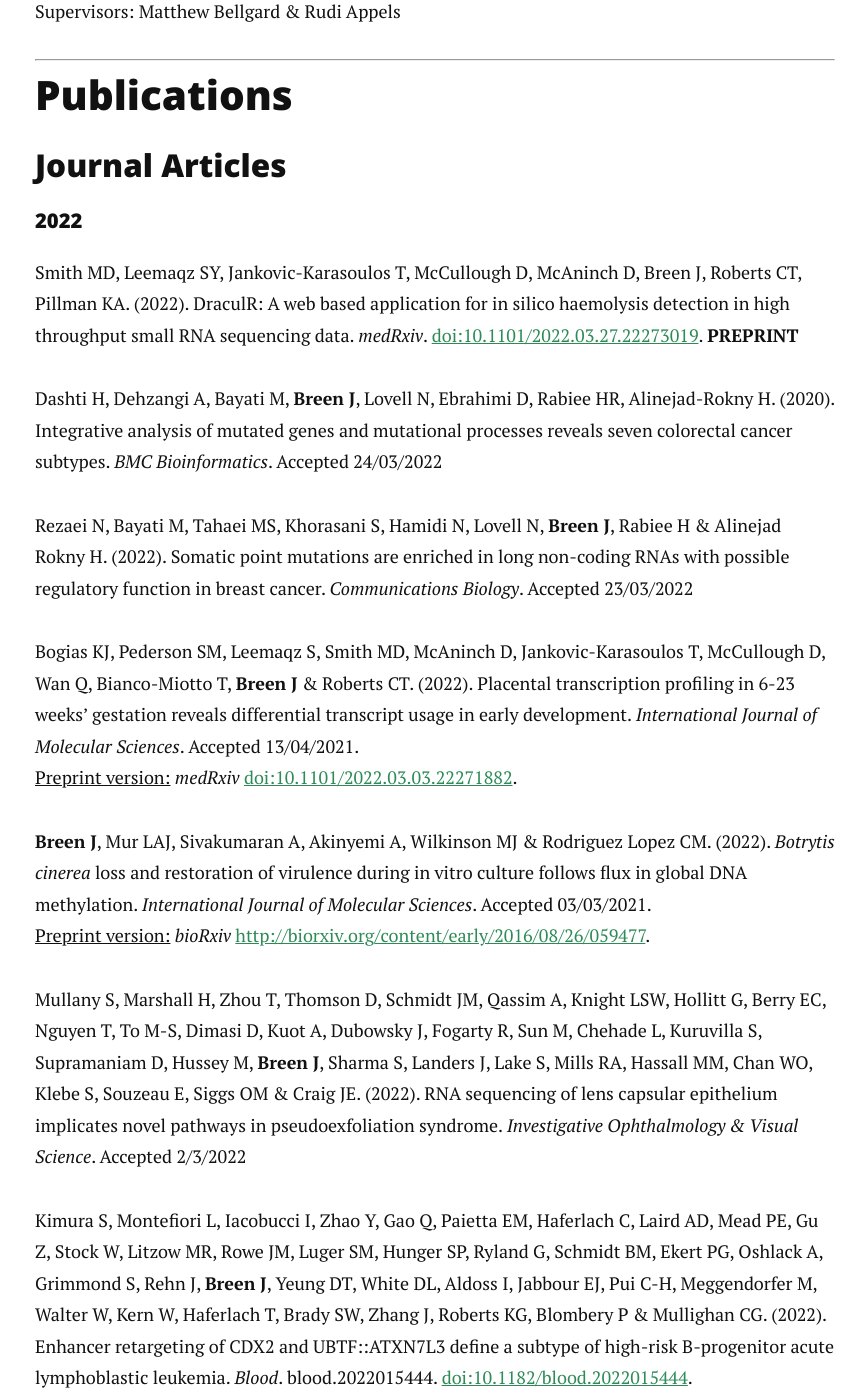
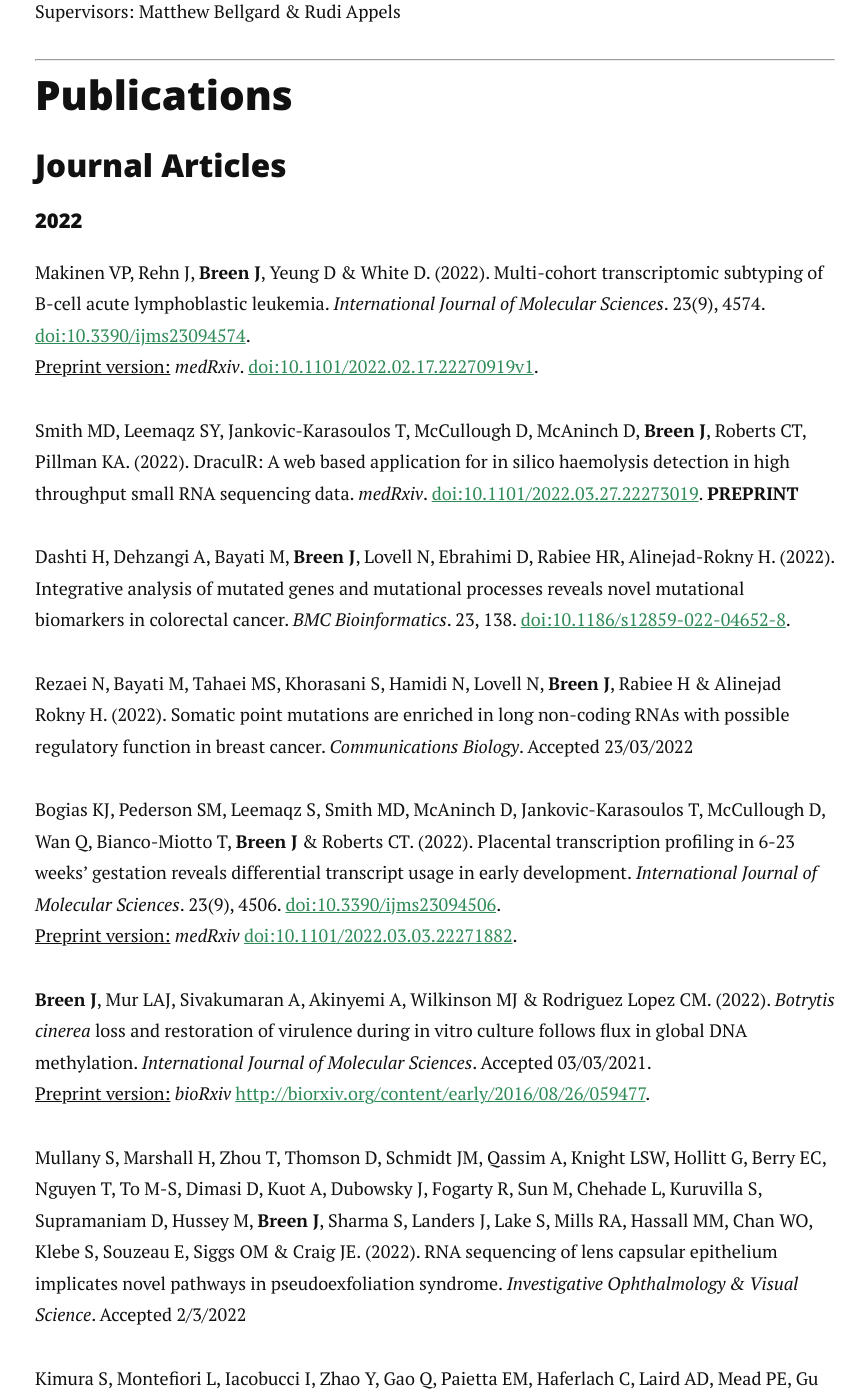
Before and after one commit to jimmybgammyknee/jimmybgammyknee.github.io, a Jekyll site: the page built from cv.md, in a window 1280 px wide and 1400 px high, scrolled down 1726 px. Shown: the whole window, without its empty margins (205-1071 px from the left). Built offline with Jekyll 4.4.1, drawn with Linux system fonts in a browser that asks for light colours; nearby versions of some CDN libraries; some of the changed text lies outside the part shown.

Commit message:
Update cv.md

```diff
--- a/cv.md
+++ b/cv.md
@@ -64,13 +64,16 @@ Supervisors: Matthew Bellgard & Rudi Appels <br>
 
 #### 2022
 
-Smith MD, Leemaqz SY, Jankovic-Karasoulos T, McCullough D, McAninch D, Breen J, Roberts CT, Pillman KA. (2022). DraculR: A web based application for in silico haemolysis detection in high throughput small RNA sequencing data. _medRxiv_. [doi:10.1101/2022.03.27.22273019](https://doi.org/10.1101/2022.03.27.22273019). **PREPRINT**
+Makinen VP, Rehn J, **Breen J**, Yeung D & White D. (2022). Multi-cohort transcriptomic subtyping of B-cell acute lymphoblastic leukemia. _International Journal of Molecular Sciences_. 23(9), 4574. [doi:10.3390/ijms23094574](https://doi.org/10.3390/ijms23094574).
+<u>Preprint version:</u> _medRxiv_. [doi:10.1101/2022.02.17.22270919v1](https://www.medrxiv.org/content/10.1101/2022.02.17.22270919v1).
 
-Dashti H, Dehzangi A, Bayati M, **Breen J**, Lovell N, Ebrahimi D, Rabiee HR, Alinejad-Rokny H. (2020). Integrative analysis of mutated genes and mutational processes reveals seven colorectal cancer subtypes. _BMC Bioinformatics_. Accepted 24/03/2022
+Smith MD, Leemaqz SY, Jankovic-Karasoulos T, McCullough D, McAninch D, **Breen J**, Roberts CT, Pillman KA. (2022). DraculR: A web based application for in silico haemolysis detection in high throughput small RNA sequencing data. _medRxiv_. [doi:10.1101/2022.03.27.22273019](https://doi.org/10.1101/2022.03.27.22273019). **PREPRINT**
+
+Dashti H, Dehzangi A, Bayati M, **Breen J**, Lovell N, Ebrahimi D, Rabiee HR, Alinejad-Rokny H. (2022). Integrative analysis of mutated genes and mutational processes reveals novel mutational biomarkers in colorectal cancer. _BMC Bioinformatics_. 23, 138. [doi:10.1186/s12859-022-04652-8](https://doi.org/10.1186/s12859-022-04652-8).
 
 Rezaei N, Bayati M, Tahaei MS, Khorasani S, Hamidi N, Lovell N, **Breen J**, Rabiee H & Alinejad Rokny H. (2022). Somatic point mutations are enriched in long non-coding RNAs with possible regulatory function in breast cancer. _Communications Biology_. Accepted 23/03/2022
 
-Bogias KJ, Pederson SM, Leemaqz S, Smith MD, McAninch D, Jankovic-Karasoulos T, McCullough D, Wan Q, Bianco-Miotto T, **Breen J** & Roberts CT. (2022). Placental transcription profiling in 6-23 weeks' gestation reveals differential transcript usage in early development. _International Journal of Molecular Sciences_. Accepted 13/04/2021.
+Bogias KJ, Pederson SM, Leemaqz S, Smith MD, McAninch D, Jankovic-Karasoulos T, McCullough D, Wan Q, Bianco-Miotto T, **Breen J** & Roberts CT. (2022). Placental transcription profiling in 6-23 weeks' gestation reveals differential transcript usage in early development. _International Journal of Molecular Sciences_. 23(9), 4506. [doi:10.3390/ijms23094506](https://doi.org/10.3390/ijms23094506).
 <u>Preprint version:</u> *medRxiv* [doi:10.1101/2022.03.03.22271882](https://doi.org/10.1101/2022.03.03.22271882).
 
 **Breen J**, Mur LAJ, Sivakumaran A, Akinyemi A, Wilkinson MJ & Rodriguez Lopez CM. (2022). *Botrytis cinerea* loss and restoration of virulence during in vitro culture follows flux in global DNA methylation. _International Journal of Molecular Sciences_. Accepted 03/03/2021.
```
Also changed, not shown: other parts of cv.md (+0 -2 lines).
